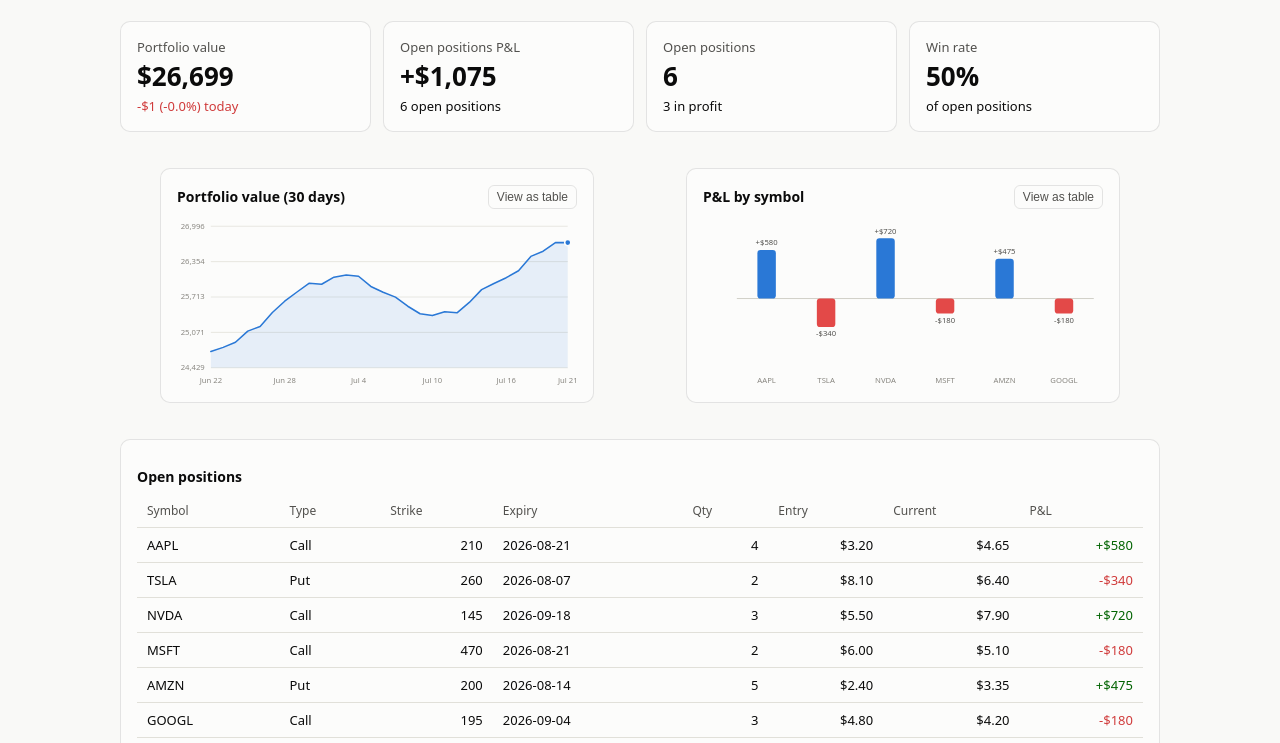
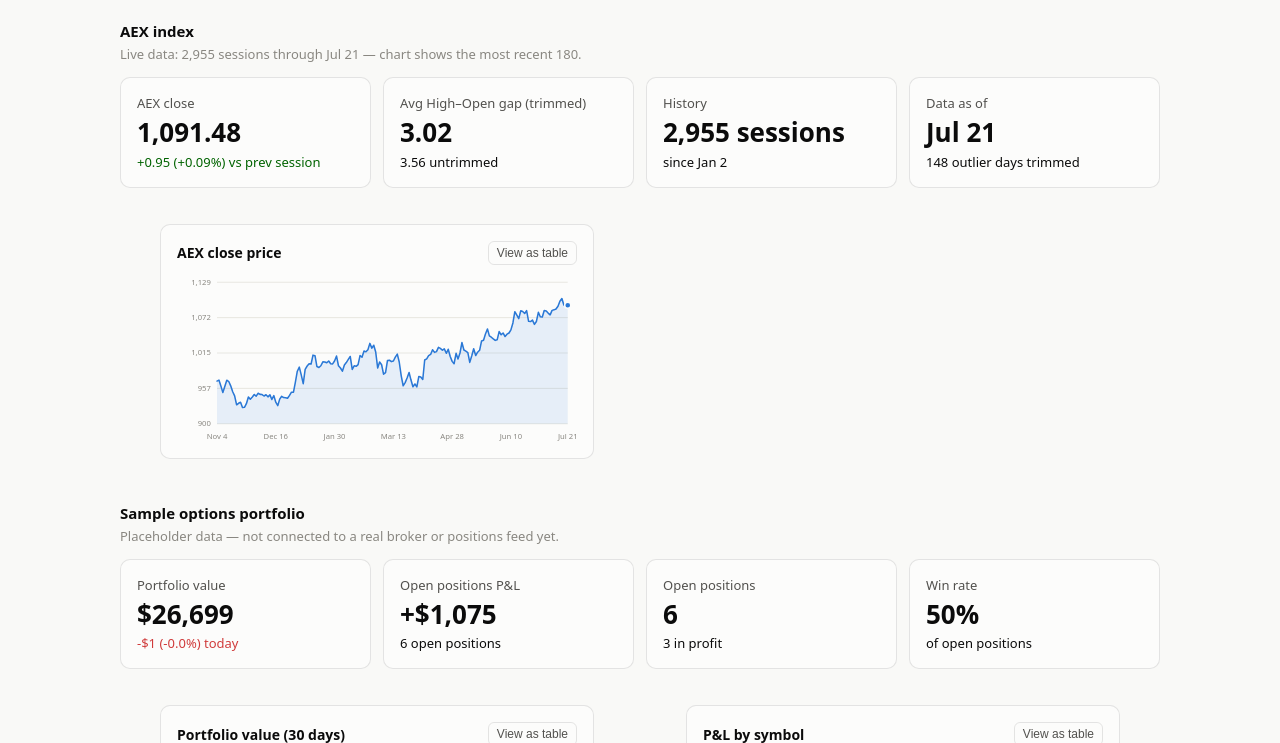
Before and after one commit to AnandSie/optie_dashboard, a plain HTML site: page index.html in a window 1280 px wide. Shown: the part 57-800 px from the top of the page. Drawn offline with Linux system fonts and the light colour scheme.

Commit message:
Wire dashboard to fetch and render live AEX data

```diff
--- a/index.html
+++ b/index.html
@@ -15,6 +15,25 @@
   </header>
 
   <main>
+    <h2 class="section-title">AEX index</h2>
+    <p class="section-note" id="aexSectionNote">Loading live data from <code>data/</code>&hellip;</p>
+
+    <section class="stat-grid" id="aexStatGrid" aria-label="AEX key metrics"></section>
+
+    <section class="chart-grid">
+      <figure class="card" id="aexCard">
+        <figcaption>
+          <span class="card-title">AEX close price</span>
+          <button class="table-toggle" data-target="aex">View as table</button>
+        </figcaption>
+        <div class="chart-wrap" id="aexChartWrap"></div>
+        <div class="table-wrap hidden" id="aexTableWrap"></div>
+      </figure>
+    </section>
+
+    <h2 class="section-title">Sample options portfolio</h2>
+    <p class="section-note">Placeholder data &mdash; not connected to a real broker or positions feed yet.</p>
+
     <section class="stat-grid" id="statGrid" aria-label="Key metrics"></section>
 
     <section class="chart-grid">
@@ -43,7 +62,7 @@
     </section>
   </main>
 
-  <p class="note">Sample data for demonstration &mdash; wire in a real data source in <code>script.js</code>.</p>
+  <p class="note">AEX section is fetched live from <code>data/aex_history.csv</code> and <code>data/aex_history_summary.json</code>, refreshed by the <code>refresh-aex-data</code> skill. The options portfolio below is sample data &mdash; wire in a real data source in <code>script.js</code>.</p>
 </div>
 
 <script src="script.js"></script>
--- a/script.js
+++ b/script.js
@@ -1,4 +1,4 @@
-// Sample data — replace with a real fetch/data source.
+// ---------- Sample options-portfolio data — replace with a real data source. ----------
 const portfolioSeries = (() => {
   const points = [];
   let value = 24800;
@@ -26,25 +26,12 @@
 const fmtSigned = (n) => (n >= 0 ? "+" : "") + fmtCurrency(n);
 const fmtDate = (d) => d.toLocaleDateString("en-US", { month: "short", day: "numeric" });
 
-// ---------- Stat tiles ----------
-function renderStatTiles() {
-  const totalValue = portfolioSeries[portfolioSeries.length - 1].value;
-  const prevValue = portfolioSeries[portfolioSeries.length - 2].value;
-  const dayDelta = totalValue - prevValue;
-  const dayDeltaPct = (dayDelta / prevValue) * 100;
+const fmtIndex = (n) => n.toLocaleString("en-US", { minimumFractionDigits: 2, maximumFractionDigits: 2 });
+const fmtSignedIndex = (n) => (n >= 0 ? "+" : "") + fmtIndex(n);
 
-  const totalPnl = positions.reduce((s, p) => s + p.pnl, 0);
-  const winners = positions.filter((p) => p.pnl > 0).length;
-  const winRate = Math.round((winners / positions.length) * 100);
-
-  const tiles = [
-    { label: "Portfolio value", value: fmtCurrency(totalValue), delta: `${fmtSigned(dayDelta)} (${dayDeltaPct >= 0 ? "+" : ""}${dayDeltaPct.toFixed(1)}%) today`, up: dayDelta >= 0 },
-    { label: "Open positions P&L", value: fmtSigned(totalPnl), delta: `${positions.length} open positions`, up: totalPnl >= 0, noDeltaColor: true },
-    { label: "Open positions", value: String(positions.length), delta: `${winners} in profit`, up: true, noDeltaColor: true },
-    { label: "Win rate", value: `${winRate}%`, delta: "of open positions", up: true, noDeltaColor: true },
-  ];
-
-  const grid = document.getElementById("statGrid");
+// ---------- Stat tiles (generic) ----------
+function renderStatTiles(containerId, tiles) {
+  const grid = document.getElementById(containerId);
   grid.innerHTML = tiles.map((t) => `
     <div class="stat-tile">
       <div class="stat-label">${t.label}</div>
@@ -77,22 +64,22 @@
   return pt.matrixTransform(svg.getScreenCTM().inverse());
 }
 
-// ---------- Line chart ----------
-function renderLineChart() {
-  const wrap = document.getElementById("lineChartWrap");
-  const W = 520, H = 220, padL = 44, padR = 12, padT = 12, padB = 24;
+// ---------- Line chart (generic: series = [{date, value}]) ----------
+function renderLineChartInto(chartWrapId, tableWrapId, series, ariaLabel, valueFormatter) {
+  const wrap = document.getElementById(chartWrapId);
+  const W = 520, H = 220, padL = 52, padR = 12, padT = 12, padB = 24;
   const plotW = W - padL - padR, plotH = H - padT - padB;
 
-  const values = portfolioSeries.map((d) => d.value);
+  const values = series.map((d) => d.value);
   const min = Math.min(...values), max = Math.max(...values);
   const yPad = (max - min) * 0.15 || 1;
   const yMin = min - yPad, yMax = max + yPad;
 
-  const x = (i) => padL + (i / (portfolioSeries.length - 1)) * plotW;
+  const x = (i) => padL + (i / (series.length - 1)) * plotW;
   const y = (v) => padT + plotH - ((v - yMin) / (yMax - yMin)) * plotH;
 
-  const linePath = portfolioSeries.map((d, i) => `${i === 0 ? "M" : "L"} ${x(i).toFixed(1)} ${y(d.value).toFixed(1)}`).join(" ");
-  const areaPath = `${linePath} L ${x(portfolioSeries.length - 1).toFixed(1)} ${(padT + plotH).toFixed(1)} L ${x(0).toFixed(1)} ${(padT + plotH).toFixed(1)} Z`;
+  const linePath = series.map((d, i) => `${i === 0 ? "M" : "L"} ${x(i).toFixed(1)} ${y(d.value).toFixed(1)}`).join(" ");
+  const areaPath = `${linePath} L ${x(series.length - 1).toFixed(1)} ${(padT + plotH).toFixed(1)} L ${x(0).toFixed(1)} ${(padT + plotH).toFixed(1)} Z`;
 
   const gridSteps = 4;
   let gridlines = "";
@@ -104,40 +91,40 @@
     yTicks += `<text class="axis-label" x="${padL - 8}" y="${(gy + 3).toFixed(1)}" text-anchor="end">${Math.round(v).toLocaleString()}</text>`;
   }
 
-  const xTickEvery = 6;
+  const xTickEvery = Math.max(1, Math.ceil(series.length / 6));
   let xTicks = "";
-  portfolioSeries.forEach((d, i) => {
-    if (i % xTickEvery === 0 || i === portfolioSeries.length - 1) {
+  series.forEach((d, i) => {
+    if (i % xTickEvery === 0 || i === series.length - 1) {
       xTicks += `<text class="axis-label" x="${x(i).toFixed(1)}" y="${H - 4}" text-anchor="middle">${fmtDate(d.date)}</text>`;
     }
   });
 
-  const last = portfolioSeries[portfolioSeries.length - 1];
+  const last = series[series.length - 1];
 
   wrap.innerHTML = `
-    <svg class="chart" viewBox="0 0 ${W} ${H}" role="img" aria-label="Portfolio value over the last 30 days">
+    <svg class="chart" viewBox="0 0 ${W} ${H}" role="img" aria-label="${ariaLabel}">
       ${gridlines}
       ${yTicks}
       ${xTicks}
       <path class="area-fill" d="${areaPath}" />
       <path class="line-path" d="${linePath}" />
-      <circle class="end-dot" cx="${x(portfolioSeries.length - 1).toFixed(1)}" cy="${y(last.value).toFixed(1)}" r="4" />
-      <line class="crosshair" id="lineCrosshair" x1="0" y1="${padT}" x2="0" y2="${padT + plotH}" style="opacity:0" />
-      <circle class="hover-dot" id="lineHoverDot" r="4" style="opacity:0" />
+      <circle class="end-dot" cx="${x(series.length - 1).toFixed(1)}" cy="${y(last.value).toFixed(1)}" r="4" />
+      <line class="crosshair" x1="0" y1="${padT}" x2="0" y2="${padT + plotH}" style="opacity:0" />
+      <circle class="hover-dot" r="4" style="opacity:0" />
       <rect class="hit-layer" x="${padL}" y="${padT}" width="${plotW}" height="${plotH}" />
     </svg>
   `;
 
   const svg = wrap.querySelector("svg");
-  const crosshair = wrap.querySelector("#lineCrosshair");
-  const hoverDot = wrap.querySelector("#lineHoverDot");
+  const crosshair = wrap.querySelector(".crosshair");
+  const hoverDot = wrap.querySelector(".hover-dot");
   const tooltip = makeTooltip(wrap);
 
   svg.addEventListener("mousemove", (evt) => {
     const p = svgPoint(svg, evt);
-    const idx = Math.round(((p.x - padL) / plotW) * (portfolioSeries.length - 1));
-    const clamped = Math.max(0, Math.min(portfolioSeries.length - 1, idx));
-    const d = portfolioSeries[clamped];
+    const idx = Math.round(((p.x - padL) / plotW) * (series.length - 1));
+    const clamped = Math.max(0, Math.min(series.length - 1, idx));
+    const d = series[clamped];
     const cx = x(clamped), cy = y(d.value);
 
     crosshair.setAttribute("x1", cx); crosshair.setAttribute("x2", cx);
@@ -147,7 +134,7 @@
 
     const rect = wrap.getBoundingClientRect();
     const scale = rect.width / W;
-    tooltip.show(cx * scale, cy * scale, `<span class="tt-label">${fmtDate(d.date)}</span><br><strong>${fmtCurrency(d.value)}</strong>`);
+    tooltip.show(cx * scale, cy * scale, `<span class="tt-label">${fmtDate(d.date)}</span><br><strong>${valueFormatter(d.value)}</strong>`);
   });
 
   svg.addEventListener("mouseleave", () => {
@@ -156,12 +143,12 @@
     tooltip.hide();
   });
 
-  const tableWrap = document.getElementById("lineTableWrap");
+  const tableWrap = document.getElementById(tableWrapId);
   tableWrap.innerHTML = `
     <table class="data-table">
       <thead><tr><th>Date</th><th class="num">Value</th></tr></thead>
       <tbody>
-        ${portfolioSeries.map((d) => `<tr><td>${fmtDate(d.date)}</td><td class="num">${fmtCurrency(d.value)}</td></tr>`).join("")}
+        ${series.map((d) => `<tr><td>${fmtDate(d.date)}</td><td class="num">${valueFormatter(d.value)}</td></tr>`).join("")}
       </tbody>
     </table>
   `;
@@ -278,13 +265,104 @@
   });
 }
 
+// ---------- AEX live data (fetched from data/, refreshed by the refresh-aex-data skill) ----------
+function parseCsv(text) {
+  const lines = text.trim().split(/\r?\n/);
+  const headers = lines[0].split(",");
+  return lines.slice(1).map((line) => {
+    const cells = line.split(",");
+    const row = {};
+    headers.forEach((h, i) => { row[h] = cells[i]; });
+    return row;
+  });
+}
+
+async function loadAexData() {
+  const note = document.getElementById("aexSectionNote");
+  try {
+    const [csvRes, summaryRes] = await Promise.all([
+      fetch("data/aex_history.csv"),
+      fetch("data/aex_history_summary.json"),
+    ]);
+    if (!csvRes.ok) throw new Error(`data/aex_history.csv: HTTP ${csvRes.status}`);
+    if (!summaryRes.ok) throw new Error(`data/aex_history_summary.json: HTTP ${summaryRes.status}`);
+
+    const [csvText, summary] = await Promise.all([csvRes.text(), summaryRes.json()]);
+    const rows = parseCsv(csvText)
+      .map((r) => ({ date: new Date(r.Date), value: parseFloat(r.Close) }))
+      .filter((r) => !Number.isNaN(r.value));
+
+    if (rows.length < 2) throw new Error("aex_history.csv has fewer than 2 usable rows");
+
+    const recent = rows.slice(-180);
+    const last = rows[rows.length - 1];
+    const prev = rows[rows.length - 2];
+    const dayDelta = last.value - prev.value;
+    const dayDeltaPct = (dayDelta / prev.value) * 100;
+
+    renderStatTiles("aexStatGrid", [
+      {
+        label: "AEX close",
+        value: fmtIndex(last.value),
+        delta: `${fmtSignedIndex(dayDelta)} (${dayDeltaPct >= 0 ? "+" : ""}${dayDeltaPct.toFixed(2)}%) vs prev session`,
+        up: dayDelta >= 0,
+      },
+      {
+        label: "Avg High–Open gap (trimmed)",
+        value: fmtIndex(summary.average_diff_trimmed),
+        delta: `${fmtIndex(summary.average_diff_full)} untrimmed`,
+        up: true,
+        noDeltaColor: true,
+      },
+      {
+        label: "History",
+        value: `${summary.total_rows.toLocaleString()} sessions`,
+        delta: `since ${fmtDate(rows[0].date)}`,
+        up: true,
+        noDeltaColor: true,
+      },
+      {
+        label: "Data as of",
+        value: fmtDate(last.date),
+        delta: `${summary.rows_excluded_as_outliers} outlier days trimmed`,
+        up: true,
+        noDeltaColor: true,
+      },
+    ]);
+
+    renderLineChartInto("aexChartWrap", "aexTableWrap", recent, "AEX close price, most recent sessions", fmtIndex);
+
+    note.textContent = `Live data: ${summary.total_rows.toLocaleString()} sessions through ${fmtDate(last.date)} — chart shows the most recent ${recent.length}.`;
+  } catch (err) {
+    note.textContent = `Couldn't load live AEX data (${err.message}). Run the refresh-aex-data skill, or check that data/ files exist and this page is served over HTTP.`;
+    document.getElementById("aexChartWrap").innerHTML = "";
+  }
+}
+
 function init() {
   document.getElementById("updated").textContent = `Updated ${new Date().toLocaleString("en-US", { dateStyle: "medium", timeStyle: "short" })}`;
-  renderStatTiles();
-  renderLineChart();
+
+  renderStatTiles("statGrid", (() => {
+    const totalValue = portfolioSeries[portfolioSeries.length - 1].value;
+    const prevValue = portfolioSeries[portfolioSeries.length - 2].value;
+    const dayDelta = totalValue - prevValue;
+    const dayDeltaPct = (dayDelta / prevValue) * 100;
+    const totalPnl = positions.reduce((s, p) => s + p.pnl, 0);
+    const winners = positions.filter((p) => p.pnl > 0).length;
+    const winRate = Math.round((winners / positions.length) * 100);
+    return [
+      { label: "Portfolio value", value: fmtCurrency(totalValue), delta: `${fmtSigned(dayDelta)} (${dayDeltaPct >= 0 ? "+" : ""}${dayDeltaPct.toFixed(1)}%) today`, up: dayDelta >= 0 },
+      { label: "Open positions P&L", value: fmtSigned(totalPnl), delta: `${positions.length} open positions`, up: totalPnl >= 0, noDeltaColor: true },
+      { label: "Open positions", value: String(positions.length), delta: `${winners} in profit`, up: true, noDeltaColor: true },
+      { label: "Win rate", value: `${winRate}%`, delta: "of open positions", up: true, noDeltaColor: true },
+    ];
+  })());
+  renderLineChartInto("lineChartWrap", "lineTableWrap", portfolioSeries, "Portfolio value over the last 30 days", fmtCurrency);
   renderBarChart();
   renderPositionsTable();
   wireToggles();
+
+  loadAexData();
 }
 
 init();
--- a/styles.css
+++ b/styles.css
@@ -67,6 +67,22 @@
 .updated {
   font-size: 13px;
   color: var(--text-muted);
+}
+
+.section-title {
+  font-size: 15px;
+  font-weight: 600;
+  margin: 28px 0 4px;
+}
+
+.section-title:first-child {
+  margin-top: 0;
+}
+
+.section-note {
+  font-size: 13px;
+  color: var(--text-muted);
+  margin: 0 0 14px;
 }
 
 .stat-grid {
```
